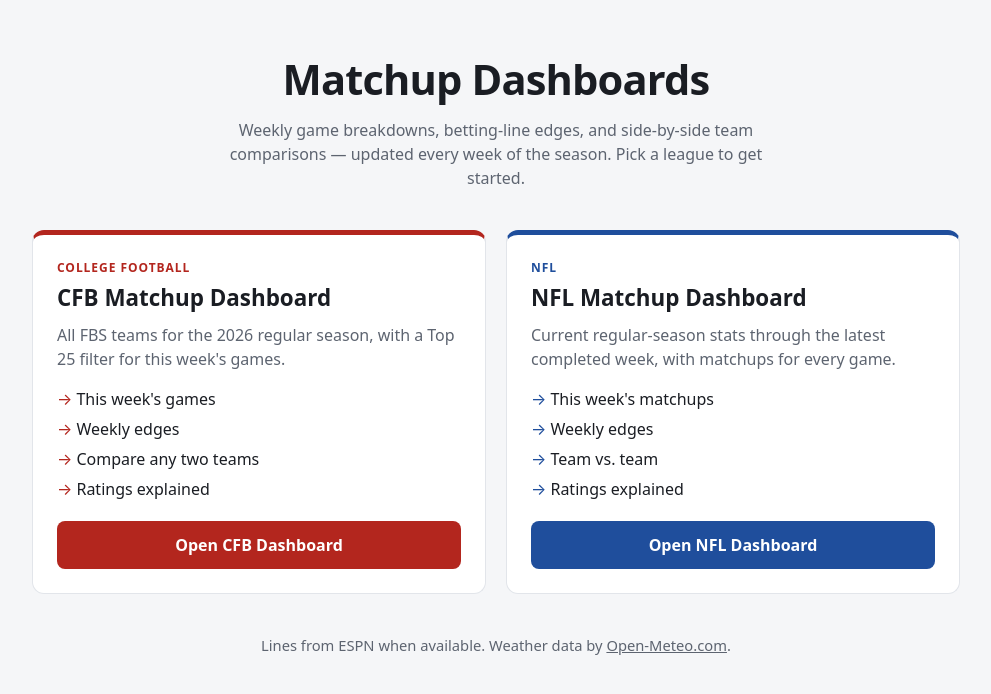
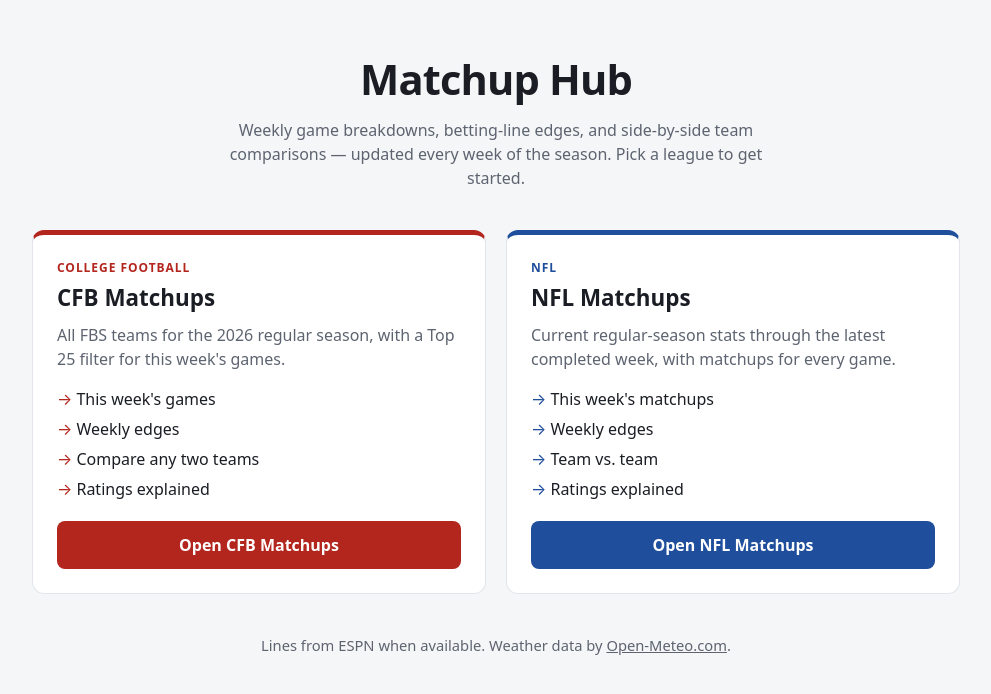
Before and after one commit to rhyman7/rhyman7.github.io, a plain HTML site: page index.html in a window 1280 px wide. Shown: the whole page, without its empty margins (144-1135 px from the left). Drawn offline with Linux system fonts and the light colour scheme.

Commit message:
Rename to Matchup Hub / CFB Matchups / NFL Matchups; move player search into nav; add link to other league
Co-Authored-By: Claude Opus 5.5 <noreply@anthropic.com>
Claude-Session: https://claude.ai/code/session_01JVtp8TBYcJWkwZtsTQyxry

```diff
--- a/index.html
+++ b/index.html
@@ -3,7 +3,7 @@
 <head>
 <meta charset="utf-8">
 <meta name="viewport" content="width=device-width, initial-scale=1.0">
-<title>Matchup Dashboards</title>
+<title>Matchup Hub</title>
 <meta name="description" content="Weekly matchup breakdowns, edges, and team comparisons for college football and the NFL.">
 <style>
   :root {
@@ -76,14 +76,14 @@
 <body>
   <div class="wrap">
     <header>
-      <h1>Matchup Dashboards</h1>
+      <h1>Matchup Hub</h1>
       <p>Weekly game breakdowns, betting-line edges, and side-by-side team comparisons — updated every week of the season. Pick a league to get started.</p>
     </header>
 
     <main class="grid">
       <section class="card cfb">
         <span class="tag">College Football</span>
-        <h2>CFB Matchup Dashboard</h2>
+        <h2>CFB Matchups</h2>
         <p>All FBS teams for the 2026 regular season, with a Top 25 filter for this week's games.</p>
         <ul>
           <li><a href="/cfb/index.html">This week's games</a></li>
@@ -91,12 +91,12 @@
           <li><a href="/cfb/dashboard.html">Compare any two teams</a></li>
           <li><a href="/cfb/ratings.html">Ratings explained</a></li>
         </ul>
-        <a class="btn" href="/cfb/">Open CFB Dashboard</a>
+        <a class="btn" href="/cfb/">Open CFB Matchups</a>
       </section>
 
       <section class="card nfl">
         <span class="tag">NFL</span>
-        <h2>NFL Matchup Dashboard</h2>
+        <h2>NFL Matchups</h2>
         <p>Current regular-season stats through the latest completed week, with matchups for every game.</p>
         <ul>
           <li><a href="/nfl-dashboard/index.html">This week's matchups</a></li>
@@ -104,7 +104,7 @@
           <li><a href="/nfl-dashboard/compare.html">Team vs. team</a></li>
           <li><a href="/nfl-dashboard/ratings.html">Ratings explained</a></li>
         </ul>
-        <a class="btn" href="/nfl-dashboard/">Open NFL Dashboard</a>
+        <a class="btn" href="/nfl-dashboard/">Open NFL Matchups</a>
       </section>
     </main>
 
```
